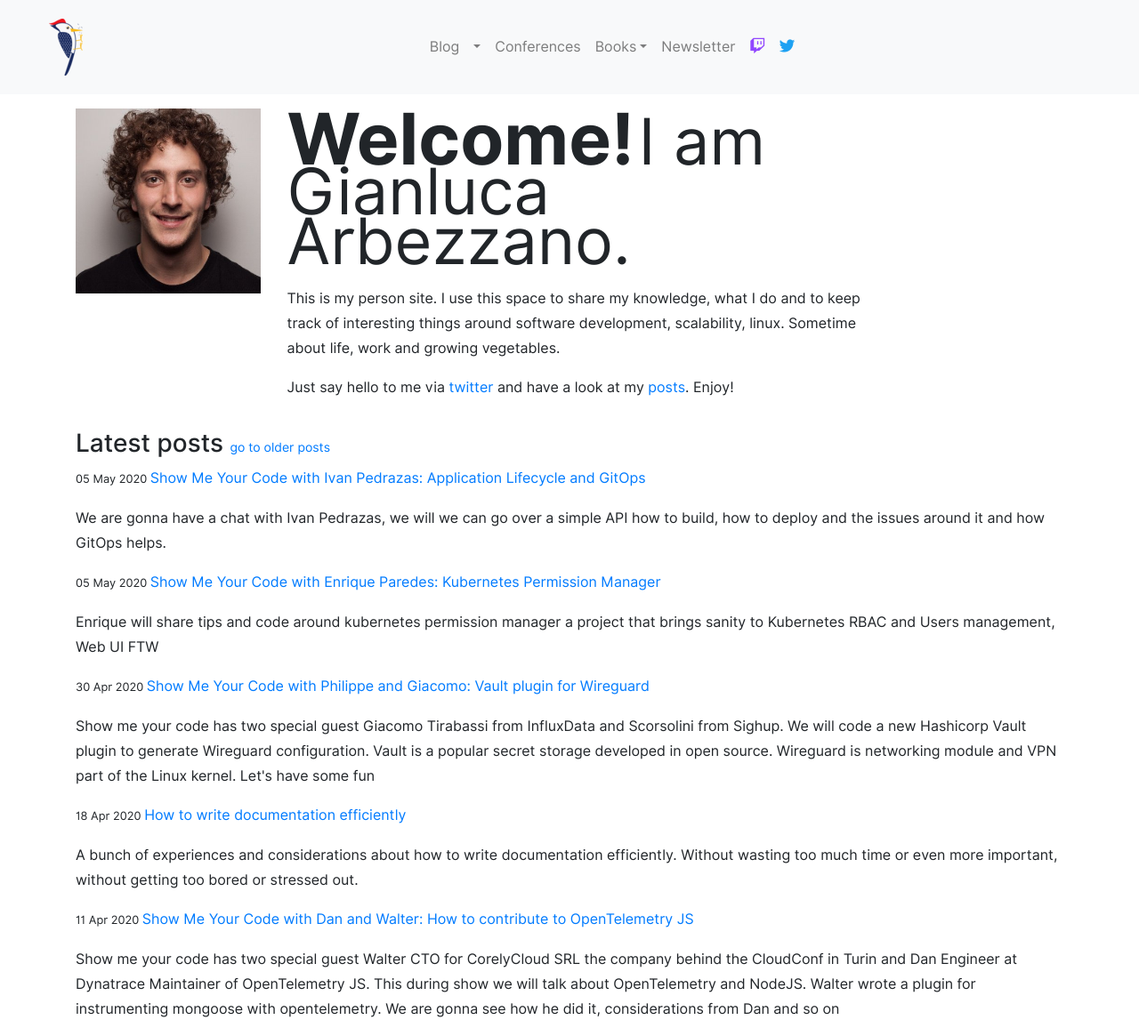
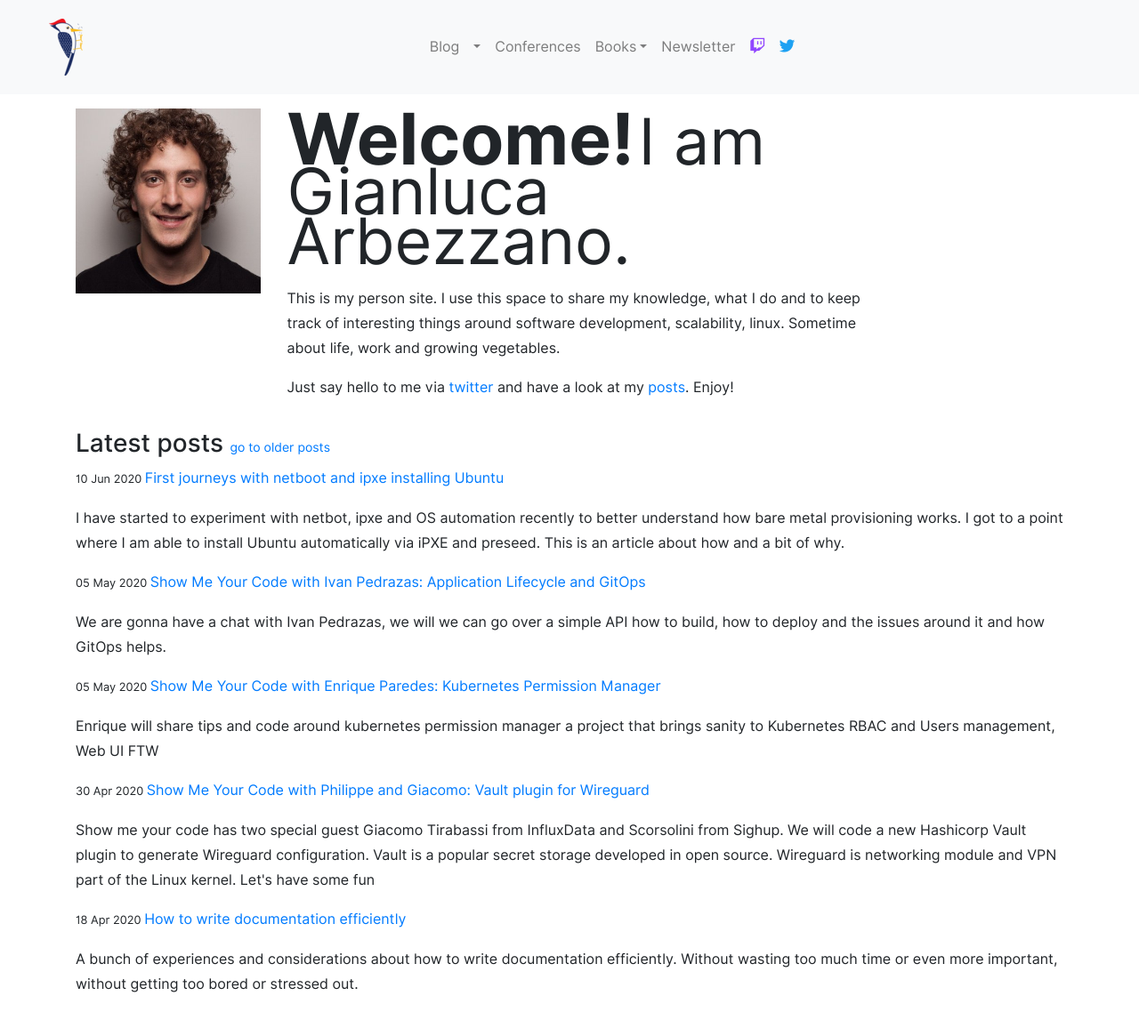
Before and after one commit to gianarb/gianarb.github.com, a Jekyll site: the page built from index.html, in a window 1280 px wide. Shown: the whole page at 89% size. Built offline with Jekyll 4.4.1, drawn with Linux system fonts in a browser that asks for light colours; nearby versions of some CDN libraries; comment, search, counter and statistics services are not loaded; after the commit the page ends 1137 px from its top, so only the background shows below that.

Commit message:
publish article

```diff
--- a/_drafts/ipxe.md
+++ b/_posts/2020-06-10-first-journeys-with-netboot-ipxe.markdown
@@ -1,10 +1,14 @@
 ---
 img: /img/me.jpg
 layout: post
-title: "Netboot and iPXE let's make our hands dirty installing Ubuntu"
+title: "First journeys with netboot and ipxe installing Ubuntu"
+date:   2020-06-10 09:08:27
 categories: [post]
-tags: ["ipxe", "netboot", "packet", "bare metal"]
-summary: ""
+tags: ["ipxe", "netboot", "packet", "bare metal", "preseed"]
+summary: "I have started to experiment with netbot, ipxe and OS automation
+recently to better understand how bare metal provisioning works. I got to a
+point where I am able to install Ubuntu automatically via iPXE and preseed. This
+is an article about how and a bit of why."
 changefreq: daily
 ---
 
```
